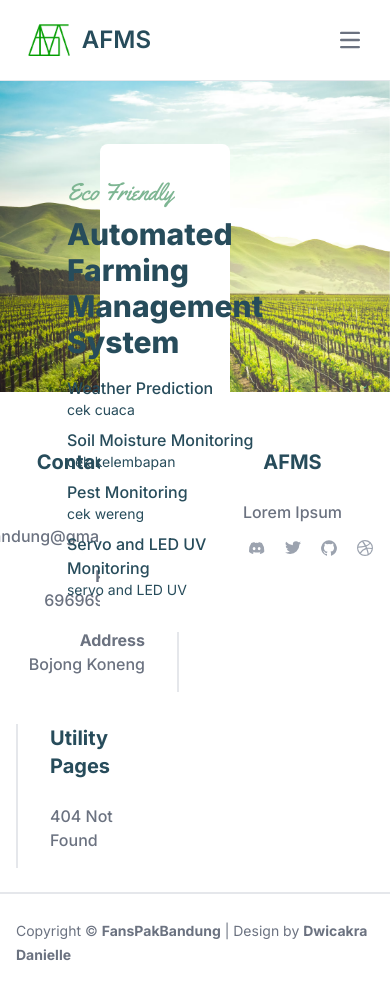
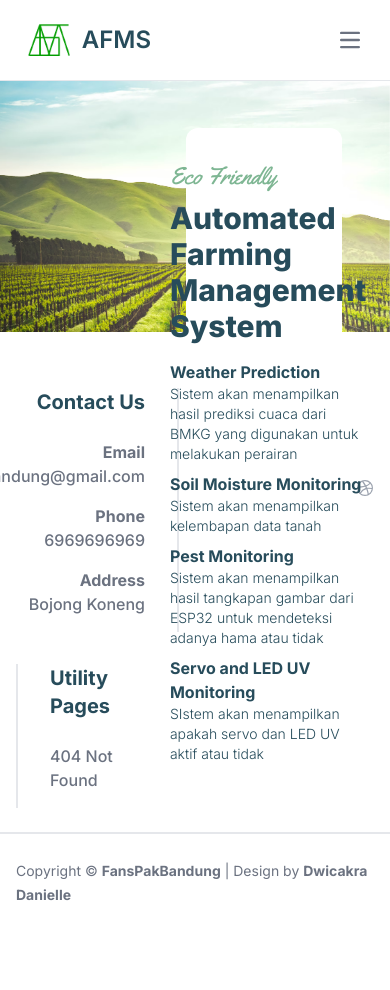
Before and after one commit to muhdastinf/AFMS-Prototech, a Next.js app in the folder afms/: page / in a window 390 px wide. After the commit the page ends 930 px from the top, so only its background shows below. Built offline with nearby package versions, Linux system fonts and the light colour scheme.

Commit message:
feat: landing page fix without responsive

```diff
--- a/afms/src/app/components/Footer.jsx
+++ b/afms/src/app/components/Footer.jsx
@@ -1,6 +1,6 @@
 export default function Footer() {
   return (
-    <footer class="bg-white dark:bg-gray-900">
+    <footer class="bg-white dark:bg-gray-900" data-aos="fade-up">
       <div class="mx-auto w-full max-w-screen-xl">
         <div class="grid grid-cols-2 gap-8 px-4 py-6 lg:py-8 md:grid-cols-3">
           <div class="justify-self-end text-end border-r-2 px-8">
--- a/afms/src/app/page.jsx
+++ b/afms/src/app/page.jsx
@@ -5,8 +5,6 @@ import Navbar from "./components/Navbar";
 import CardImage from "./components/CardImage";
 
 import { Yellowtail } from "next/font/google";
-import { useEffect } from "react";
-import AOS from "aos";
 
 import Image from "next/image";
 
@@ -20,14 +18,14 @@ export default function Home() {
       <div className="relative mt-20 mb-8">
         <div className="flex relative">
           <Image
-            src="/landing-page.png"
+            src="/landing-page-fix1.png"
             width={850}
-            height={600}
+            height={400}
             alt="Landing Page"
             className="z-0"
             data-aos="fade-right"
           />
-          <div className="absolute z-10 right-40 top-16 px-10 pt-8 pb-8 bg-white text-[#274C5B] text-wrap rounded-lg flex justify-center items-center h-100 w-1/3" data-aos="zoom-in-up">
+          <div className="absolute z-10 right-12 top-12 pl-8 pr-6 pt-8 pb-8 bg-white text-[#274C5B] text-wrap rounded-xl flex justify-center items-center h-100 w-2/5" data-aos="zoom-in-up">
             <div className="flex flex-col gap-2">
               <p className={`${yellowtail.className} text-2xl text-[#7EB693]`}>
                 Eco Friendly
@@ -36,20 +34,20 @@ export default function Home() {
                 Automated Farming Management System
               </h1>
               <div>
-                <p className="font-medium">Weather Prediction</p>
-                <p className="text-sm">cek cuaca</p>
+                <p className="font-bold">Weather Prediction</p>
+                <p className="text-sm font-light">Sistem akan menampilkan hasil prediksi cuaca dari BMKG yang digunakan untuk melakukan perairan</p>
               </div>
               <div>
-                <p className="font-medium">Soil Moisture Monitoring</p>
-                <p className="text-sm">cek kelembapan</p>
+                <p className="font-bold">Soil Moisture Monitoring</p>
+                <p className="text-sm font-light">Sistem akan menampilkan kelembapan data tanah</p>
               </div>
               <div>
-                <p className="font-medium">Pest Monitoring</p>
-                <p className="text-sm">cek wereng</p>
+                <p className="font-bold">Pest Monitoring</p>
+                <p className="text-sm font-light">Sistem akan menampilkan hasil tangkapan gambar dari ESP32 untuk mendeteksi adanya hama atau tidak</p>
               </div>
               <div>
-                <p className="font-medium">Servo and LED UV Monitoring</p>
-                <p className="text-sm">servo and LED UV</p>
+                <p className="font-bold">Servo and LED UV Monitoring</p>
+                <p className="text-sm font-light">SIstem akan menampilkan apakah servo dan LED UV aktif atau tidak</p>
               </div>
             </div>
           </div>
```
Also changed, not shown: afms/public/landing-page-fix.png (added), afms/public/landing-page-fix1.png (added).
